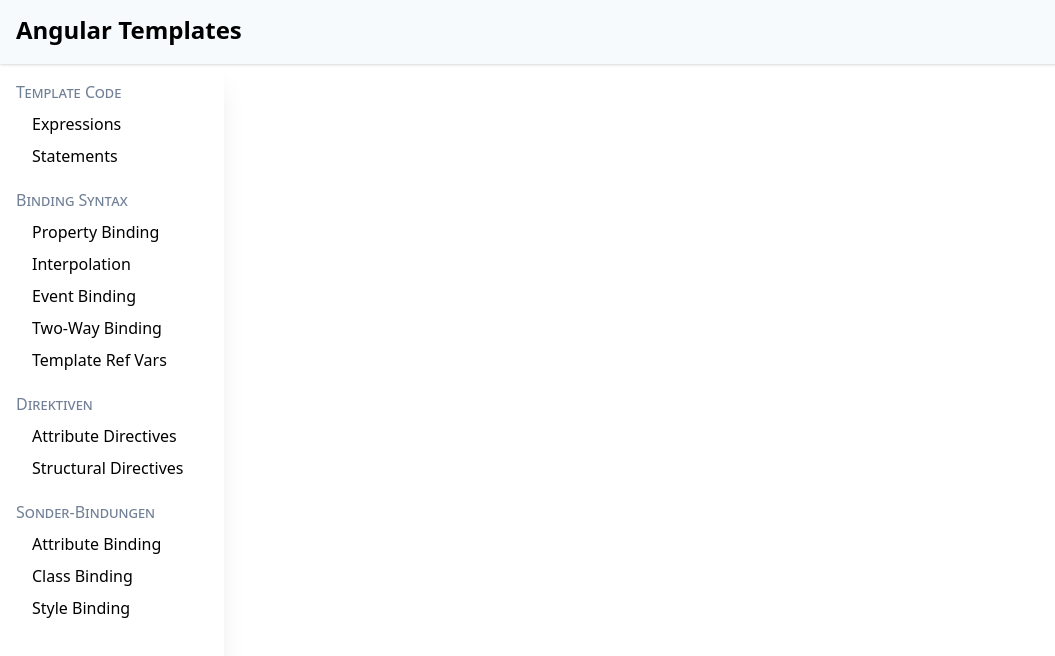
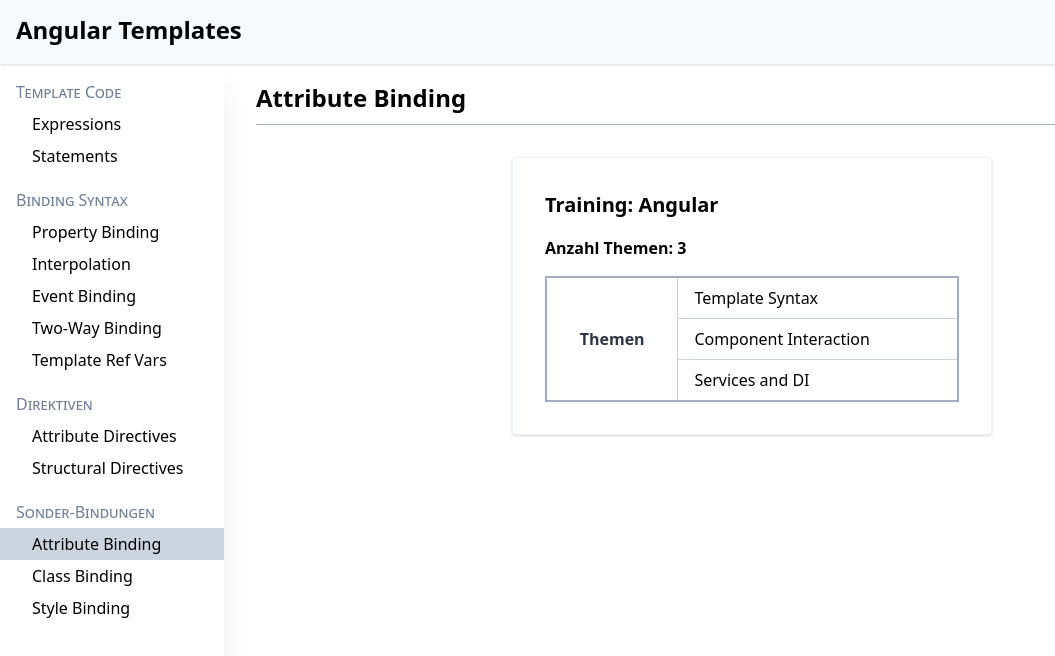
Before and after one commit to lean-ng/edu-templates, an Angular app: page /attr-binding in a window 1280 px wide. Before the commit this address led to /. Shown: the top 656 px of the page, without its empty margins (0-1055 px from the left). Built offline with nearby package versions, Linux system fonts and the light colour scheme.

Commit message:
Add attribute binding starter.

```diff
--- a/src/app/app.module.ts
+++ b/src/app/app.module.ts
@@ -13,6 +13,7 @@
 import { TemplateRefVarsComponent } from './edu/template-ref-vars/template-ref-vars.component';
 import { AttributeDirectivesComponent } from './edu/attribute-directives/attribute-directives.component';
 import { StructuralDirectivesComponent } from './edu/structural-directives/structural-directives.component';
+import { AttrBindingComponent } from './edu/attr-binding/attr-binding.component';
 
 const routes: Route[] = [
   { path: '', component: HomeComponent },
@@ -23,6 +24,7 @@
   { path: 'ref-vars', component: TemplateRefVarsComponent },
   { path: 'attr-directive', component: AttributeDirectivesComponent },
   { path: 'struct-directive', component: StructuralDirectivesComponent },
+  { path: 'attr-binding', component: AttrBindingComponent },
 ];
 
 @NgModule({
@@ -36,7 +38,8 @@
     TwoWayComponent,
     TemplateRefVarsComponent,
     AttributeDirectivesComponent,
-    StructuralDirectivesComponent
+    StructuralDirectivesComponent,
+    AttrBindingComponent
   ],
   imports: [
     BrowserModule,
--- /dev/null
+++ b/src/app/edu/attr-binding/attr-binding.component.html
@@ -0,0 +1,24 @@
+<div class="edu-sample">
+  <h2>Attribute Binding</h2>
+  <div class="card">
+    <header class="card-header">
+      <!-- Titel und Url einsetzen-->
+      Training: <a [href]="frameworkHomepage" [textContent]="frameworkTitle" target="_blank"></a>
+    </header>
+    <div class="card-content">
+      <div class="card-content-title">
+        <!-- Anzahl Themen dynamisch berechnen -->
+        Anzahl Themen: <span [textContent]="topics.length"></span>
+      </div>
+      <table>
+        <tbody>
+          <tr *ngFor="let t of topics; let erstes=first">
+            <!-- Spaltenanzahl dynamisch berechnen -->
+            <th *ngIf="erstes" rowSpan="3">Themen</th>
+            <td [textContent]="t.title"></td>
+          </tr>
+        </tbody>
+      </table>
+    </div>
+  </div>
+</div>
--- /dev/null
+++ b/src/app/edu/attr-binding/attr-binding.component.ts
@@ -0,0 +1,22 @@
+import { Component, OnInit } from '@angular/core';
+
+@Component({
+  selector: 'app-attr-binding',
+  templateUrl: './attr-binding.component.html',
+  styleUrls: ['./attr-binding.component.css']
+})
+export class AttrBindingComponent implements OnInit {
+
+  frameworkTitle = 'Angular';
+  frameworkHomepage = 'angular.io';
+  topics: { id: number, title: string }[] = [
+    { id: 1, title: 'Template Syntax' },
+    { id: 2, title: 'Component Interaction' },
+    { id: 3, title: 'Services and DI' },
+  ];
+
+  constructor() { }
+
+  ngOnInit(): void {
+  }
+}
--- a/src/app/nav/nav.component.html
+++ b/src/app/nav/nav.component.html
@@ -52,8 +52,8 @@
       Sonder-Bindungen
     </span>
     <ul>
-      <li>
-        <a href="#">Attribute Binding</a>
+      <li routerLinkActive="active">
+        <a routerLink="/attr-binding">Attribute Binding</a>
       </li>
       <li>
         <a href="#">Class Binding</a>
```
Also changed, not shown: src/app/edu/attr-binding/attr-binding.component.css (added), 1 other file (tests, documents, lock files or other folders).
